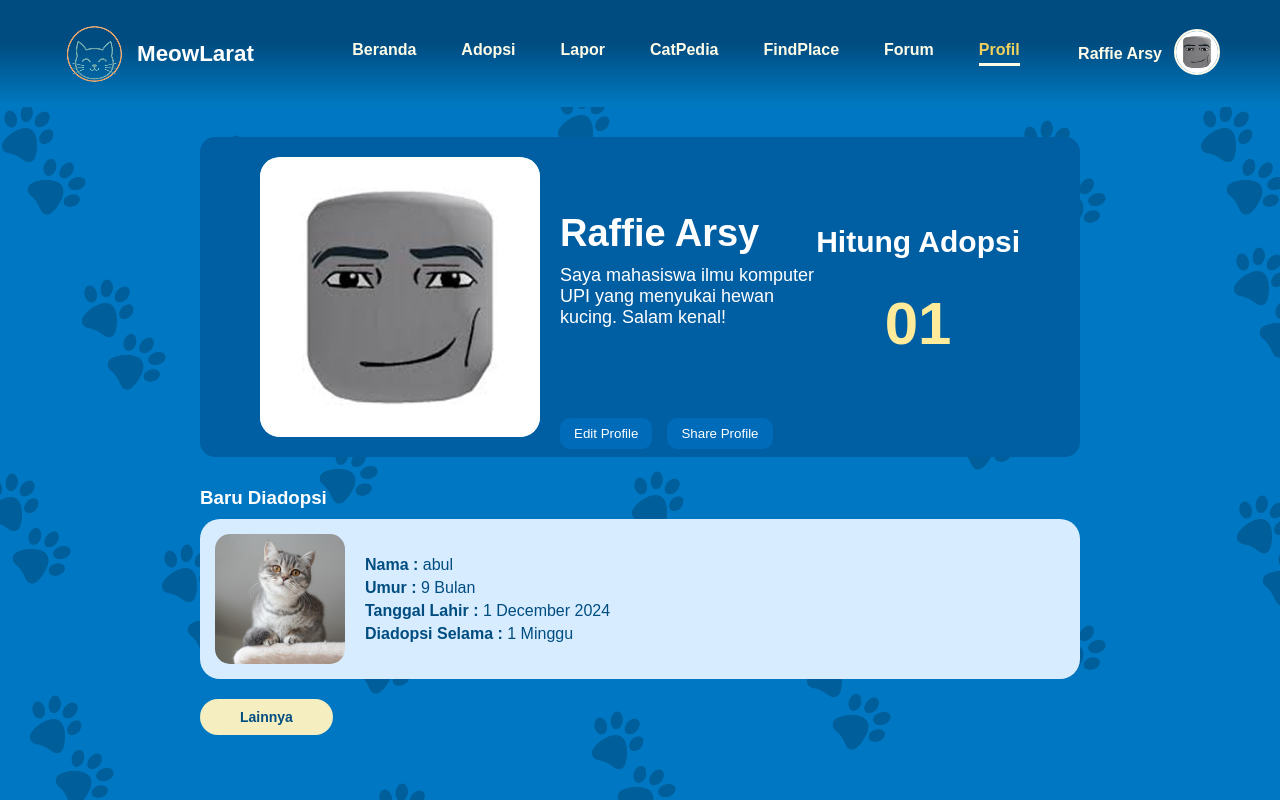
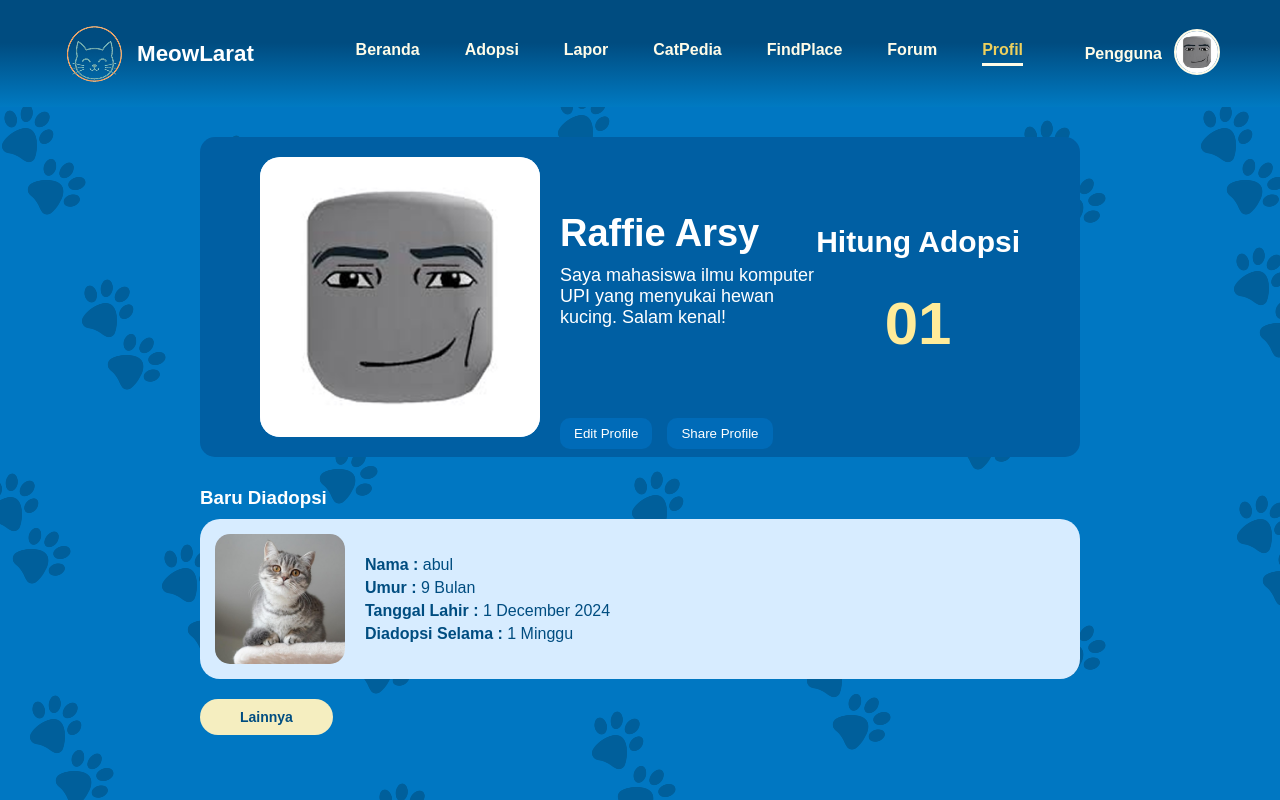
Before and after one commit to raffienanda/tes_meow, a Vue app in the folder meowlarat-fe/: page /profil in a window 1280 px wide. Shown: the top 800 px of the page. Built offline with nearby package versions, Linux system fonts and the light colour scheme.

Commit message:
login nav with username

```diff
--- a/meowlarat-fe/src/components/NavbarLogin.vue
+++ b/meowlarat-fe/src/components/NavbarLogin.vue
@@ -26,7 +26,7 @@
       <!-- Profil pindah ke bawah nav link di mode mobile -->
       <div class="mobile-profile" v-if="isMenuOpen">
         <div class="profile-section">
-          <span class="username">Raffie Arsy</span>
+          <span class="username">{{ userName }}</span>
           <div class="profile-dropdown">
             <img src="../assets/img/cat.png" alt="User Profile" class="profile-avatar" />
             <div class="dropdown-menu">
@@ -40,7 +40,7 @@
 
     <!-- Profil (hanya desktop) -->
     <div class="profile-section desktop-profile">
-      <span class="username">Raffie Arsy</span>
+      <span class="username">{{ userName }}</span>
       <div class="profile-dropdown">
         <img src="../assets/img/profil.png" alt="User Profile" class="profile-avatar" />
         <div class="dropdown-menu">
@@ -55,11 +55,26 @@
 </template>
 
 <script setup>
-import { ref } from "vue";
-import { useRouter } from "vue-router"; // Import router
+import { ref, onMounted } from "vue"; // Tambahkan onMounted
+import { useRouter } from "vue-router";
 
 const router = useRouter();
 const isMenuOpen = ref(false);
+const userName = ref("Pengguna"); // Default text jika data belum ada
+
+// Saat komponen dipasang (mounted), ambil data dari LocalStorage
+onMounted(() => {
+  const userStored = localStorage.getItem("user");
+  if (userStored) {
+    try {
+      const user = JSON.parse(userStored);
+      // Ambil 'nama' dari object user. Pastikan saat login backend mengirim field 'nama'
+      userName.value = user.username || "Pengguna";
+    } catch (e) {
+      console.error("Gagal parsing data user", e);
+    }
+  }
+});
 
 function toggleMenu() {
   isMenuOpen.value = !isMenuOpen.value;
@@ -69,14 +84,12 @@ function closeMenu() {
   isMenuOpen.value = false;
 }
 
-// Tambahkan fungsi logout
 function handleLogout() {
-  // 1. Hapus token dari penyimpanan
   localStorage.removeItem('token');
   localStorage.removeItem('user');
-
-  // 2. Redirect ke halaman login atau beranda
-  router.push('/login');
+  router.push('/login').then(() => {
+    window.location.reload(); // Reload agar navbar kembali ke mode tamu
+  });
 }
 </script>
 
--- a/meowlarat-fe/src/views/DaftarView.vue
+++ b/meowlarat-fe/src/views/DaftarView.vue
@@ -51,7 +51,7 @@ const form = reactive({
   phone: '',
   password: '',
   bio: '',
-  img_url: 'default.png' // Default value
+  img_url: 'default.png'
 });
 
 const handleRegister = async () => {
```
